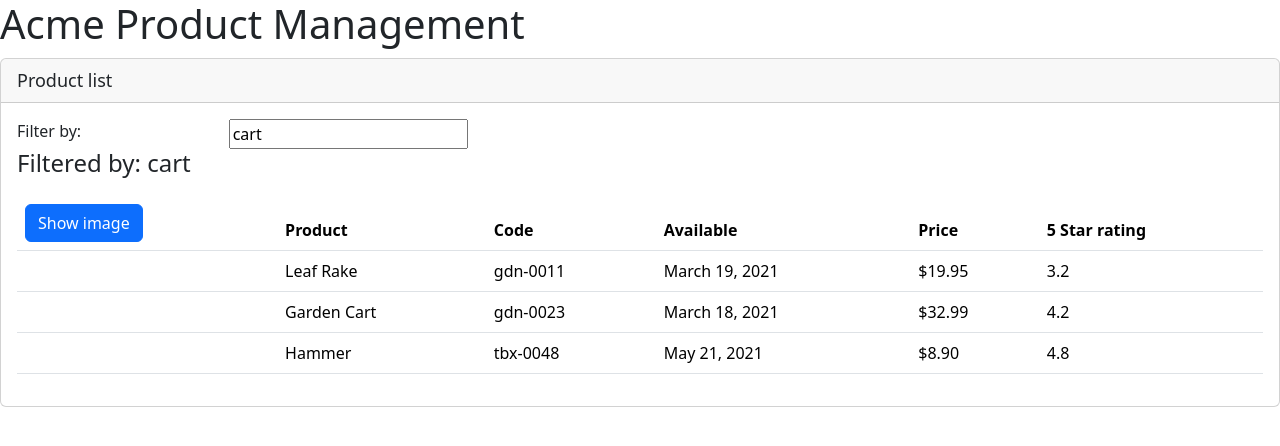
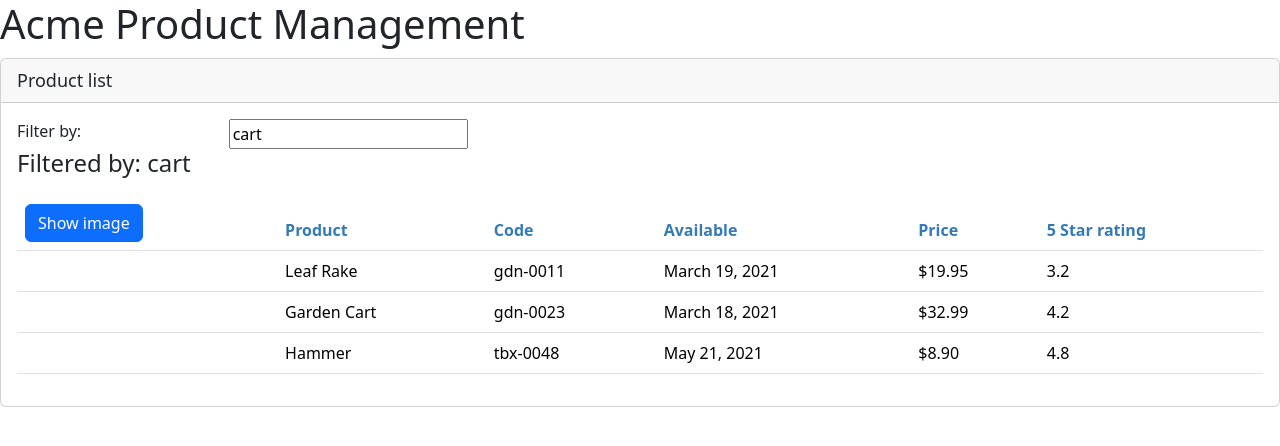
Before and after one commit to walteragile/ng-getting-started, an Angular app: page / in a window 1280 px wide. Shown: the top 446 px of the page. Built offline with nearby package versions, Linux system fonts and the light colour scheme.

Commit message:
07b styles for components

```diff
--- /dev/null
+++ b/src/app/products/product-list/product-list.component.css
@@ -0,0 +1,3 @@
+th {
+    color: #337ab7;
+}
--- a/src/app/products/product-list/product-list.component.ts
+++ b/src/app/products/product-list/product-list.component.ts
@@ -3,7 +3,8 @@ import { IProduct } from '../product';
 
 @Component({
   selector: 'pm-products',
-  templateUrl: './product-list.component.html'
+  templateUrl: './product-list.component.html',
+  styleUrls: ['./product-list.component.css']
 })
 export class ProductListComponent {
   pageTitle = "Product list";
```
